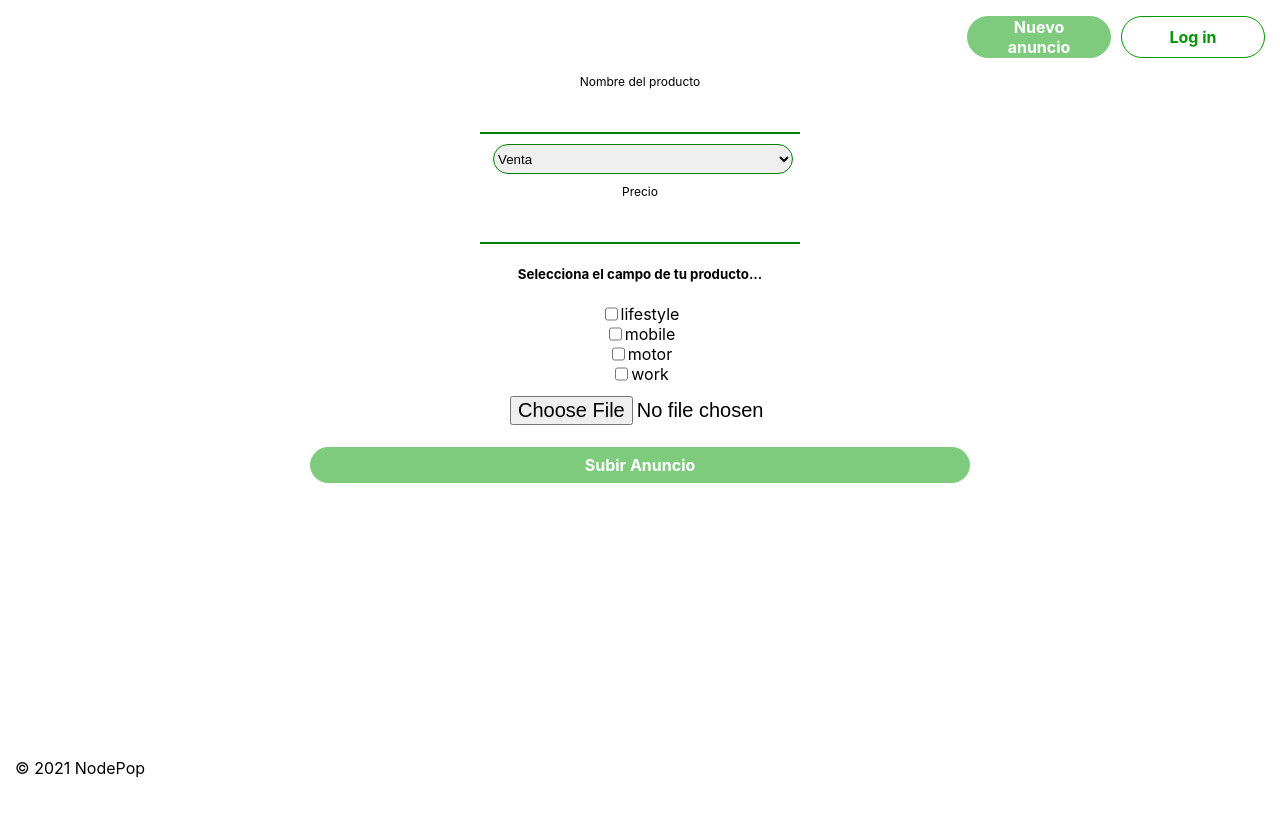
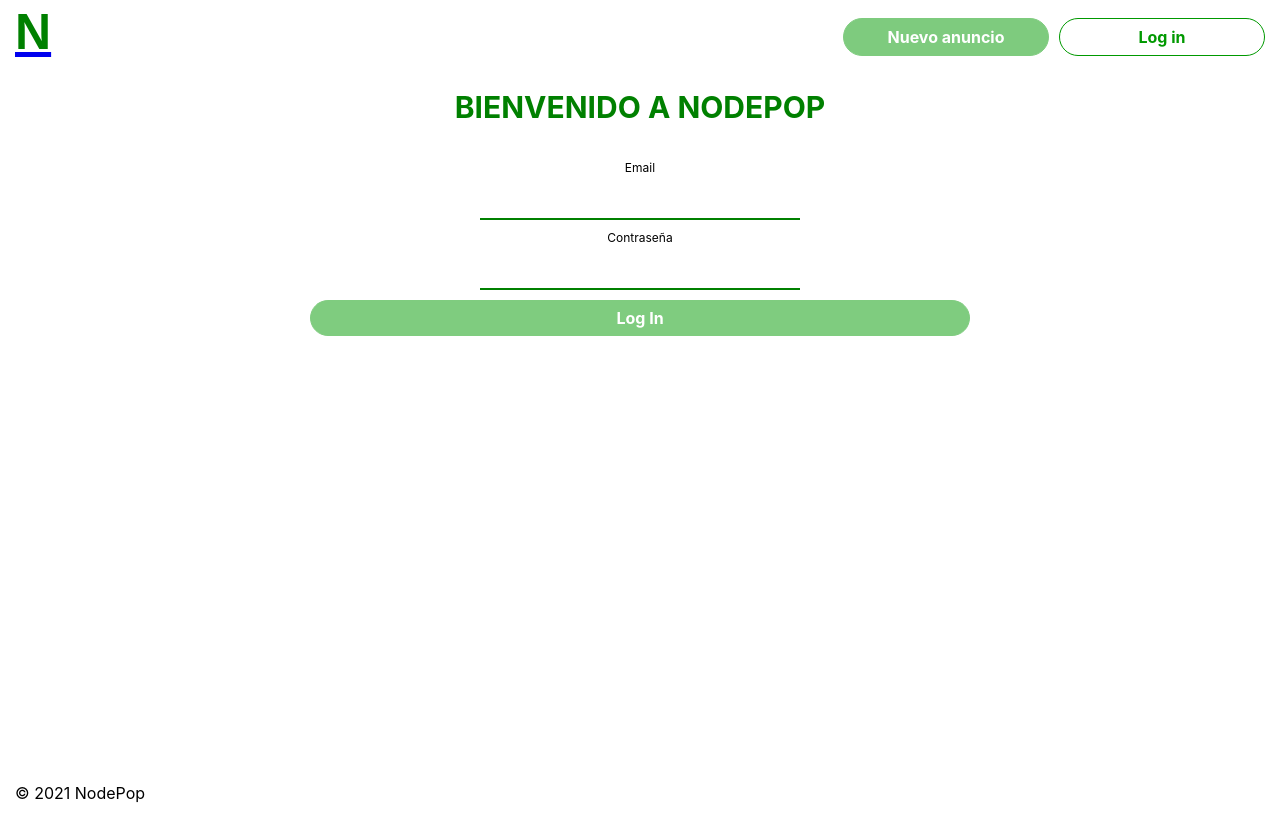
Before and after one commit to Luisbustos8/NodePop_React, a React (Create React App) app in the folder nodepop/: page /login in a window 1280 px wide. Before the commit the page ends 800 px from the top, so only its background shows below. Built offline with nearby package versions, Linux system fonts and the light colour scheme.

Commit message:
Empezamos a implementar React Routes

```diff
--- a/nodepop/src/App.js
+++ b/nodepop/src/App.js
@@ -3,25 +3,41 @@ import './App.css';
 import LoginPage from './components/LoginPage'
 import AdvertsPage from './components/AdvertsPage'
 import NewAdvertPage from './components/shared/NewAdvertPage';
+import {Switch, Route, Redirect}  from 'react-router-dom';
 
 
-function App() {
-  const [isLogged, setIsLogged] = React.useState(false);
+
+function App({isInitiallyLogged}) {
+  const [isLogged, setIsLogged] = React.useState(isInitiallyLogged);
 
   const handleLogin = () => setIsLogged(true);
 
   const handleLogout = () => setIsLogged(false);
 
   return (
-    /*
     <div className='App'>
-     {isLogged ?
-     <AdvertsPage isLogged={isLogged} onLogout={handleLogout}/>
-     :
-     <LoginPage onLogin={handleLogin} />}
+      <Switch>
+          <Route path="/advert" component={NewAdvertPage}/>
+          <Route path="/login">
+            {() => !isLogged ? <LoginPage onLogin={handleLogin} /> : <Redirect to="/"/>}
+            </Route>
+          <Route exact path="/">
+            <AdvertsPage isLogged={isLogged} onLogout={handleLogout} />
+          </Route>
+          <Route path="/404">
+              <div
+              style={{
+                textAlign:'center',
+                fontSize:48,
+                fontWeight:'bold'
+              }}
+              >
+                404 | Not Found Page
+              </div>
+          </Route>
+          <Route><Redirect to="/404" /></Route>
+      </Switch>
     </div>
-    */
-   <NewAdvertPage />
   );
 }
 
--- a/nodepop/src/components/layout/Header.css
+++ b/nodepop/src/components/layout/Header.css
@@ -4,19 +4,17 @@
 }
 
 .header-logo {
-  align-items: center;
-  background-color: transparent;
-  border-radius: 9999px;
-  color: rgba(29, 161, 242, 1);
-  display: inline-flex;
-  height: 48px;
-  justify-content: center;
-  transition: background-color 0.2s;
-  width: 48px;
+  color: green;
+  font-family: fantasy;
+  font-size: 50px;
+  font-weight: bold;
+  text-decoration: none;
 }
 
 .header-logo:hover {
-  background-color: rgba(29, 161, 242, 0.1);
+  color: white;
+  background-color: green;
+  text-decoration: none;
 }
 
 .header-nav {
--- a/nodepop/src/components/layout/Header.js
+++ b/nodepop/src/components/layout/Header.js
@@ -3,16 +3,21 @@ import classNames from 'classnames'
 import './Header.css'
 import Button from '../shared/Button'
 import AuthButton from '../shared/authButton'
+import {Link}  from 'react-router-dom'
 
 
 const Header = ({className, isLogged, onLogout, ...props}) => {
     return (
         <header className={classNames('header', className)}>
-            <div className="header-logo">
-            </div>
+            <Link to="/">
+                <div className="header-logo">
+                    N
+                </div>
+            </Link>
             <nav className="header-nav">
                 <Button
-                    //to="/newAdvert"
+                    as={Link}
+                    to="/newAdvert"
                     variant="primary"
                     className="header-button"
                     disabled={!isLogged}
--- a/nodepop/src/components/shared/NewAdvertForm.js
+++ b/nodepop/src/components/shared/NewAdvertForm.js
@@ -58,7 +58,6 @@ function NewAdvertForm({onSubmit}) {
         setAdvertData({...advertData, tags});
     };
 
-
     const {name, sale, price, tags, photo} = advertData;
 
     return (
@@ -71,6 +70,7 @@ function NewAdvertForm({onSubmit}) {
             value={name}
             onChange={handleChangeAdvertData}
             />
+
             <SelectForm
             className='select-form'
             name='sale'
@@ -79,13 +79,15 @@ function NewAdvertForm({onSubmit}) {
             />
 
             <FormField
-            type="text"
+            type="number"
             name="price"
             label="Precio"
             value={price}
             onChange={handleChangeAdvertData}
             />
+
             <h5 className='h5-title'> Selecciona el campo de tu producto...</h5>
+
             {checkboxList.map(label => {return (
                 <Checkbox
             className='checkbox-form'
@@ -103,6 +105,7 @@ function NewAdvertForm({onSubmit}) {
             value={photo}
             onChange={handleChangeAdvertData}
             />
+
             <Button
             type='submit'
             className='login-button'
--- a/nodepop/src/components/shared/authButton.js
+++ b/nodepop/src/components/shared/authButton.js
@@ -1,5 +1,6 @@
 import Button from '../shared/Button';
 import {logout} from '../../api/auth';
+import {Link} from 'react-router-dom';
 
 const AuthButton = ({ className, isLogged, onLogout }) => {
 
@@ -9,8 +10,8 @@ const AuthButton = ({ className, isLogged, onLogout }) => {
     const props = isLogged
     ? {onClick: handleLogoutClick, children: 'Log out'}
     : {
-        //as: Link,
-        // to: '/login',
+        as: Link,
+        to: '/login',
         children: 'Log in',
     };
 
--- a/nodepop/src/index.js
+++ b/nodepop/src/index.js
@@ -2,16 +2,22 @@ import React from 'react';
 import ReactDOM from 'react-dom';
 import './index.css';
 import App from './App';
+import {BrowserRouter as Router } from 'react-router-dom'
 import reportWebVitals from './reportWebVitals';
 
+import storage from './utils/Storage';
+import {configureClient} from './api/client';
+
+const accessToken = storage.get('auth');
+configureClient({accessToken});
+
 ReactDOM.render(
+  <Router>
 
-    <App />
-  ,
+    <App isInitiallyLogged={!!accessToken}/>
+
+  </Router>,
   document.getElementById('root')
 );
 
-// If you want to start measuring performance in your app, pass a function
-// to log results (for example: reportWebVitals(console.log))
-// or send to an analytics endpoint. Learn more: https://bit.ly/CRA-vitals
 reportWebVitals();
```
Also changed, not shown: 1 other file (tests, documents, lock files or other folders).
